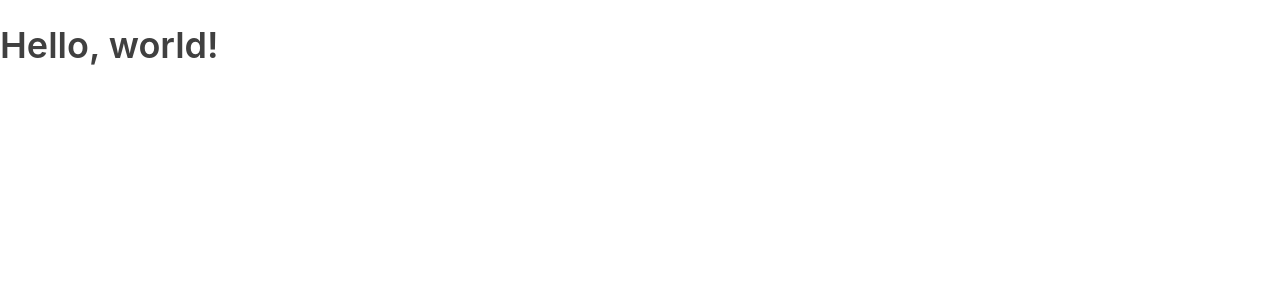
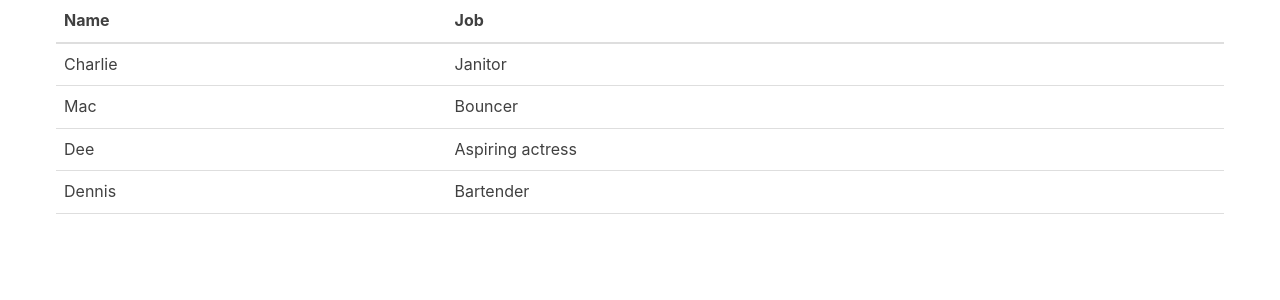
Before and after one commit to ihsanalfrb/react-tutorial, a React (Create React App) app: page / in a window 1280 px wide. Shown: the top 300 px of the page. Built offline with nearby package versions, Linux system fonts and the light colour scheme.

Commit message:
added table component into app component

```diff
--- a/src/App.js
+++ b/src/App.js
@@ -1,14 +1,15 @@
 import React, { Component } from 'react';
+import Table from './Table.js';
 //import logo from './logo.svg';
 
 class App extends Component {
-  render() {
-    return (
-      <div className="App">
-        <h1>Hello, world!</h1>
-      </div>
-    );
-  }
+	render() {
+		return (
+			<div className="container">
+				<Table />
+			</div>
+		);
+	}
 }
 
 export default App;
--- /dev/null
+++ b/src/Table.js
@@ -0,0 +1,36 @@
+import React, { Component } from 'react';
+
+class Table extends Component {
+    render() {
+        return (
+            <table>
+                <thead>
+                    <tr>
+                        <th>Name</th>
+                        <th>Job</th>
+                    </tr>
+                </thead>
+                <tbody>
+                    <tr>
+                        <td>Charlie</td>
+                        <td>Janitor</td>
+                    </tr>
+                    <tr>
+                        <td>Mac</td>
+                        <td>Bouncer</td>
+                    </tr>
+                    <tr>
+                        <td>Dee</td>
+                        <td>Aspiring actress</td>
+                    </tr>
+                    <tr>
+                        <td>Dennis</td>
+                        <td>Bartender</td>
+                    </tr>
+                </tbody>
+            </table>
+        );
+    }
+}
+
+export default Table;
```
